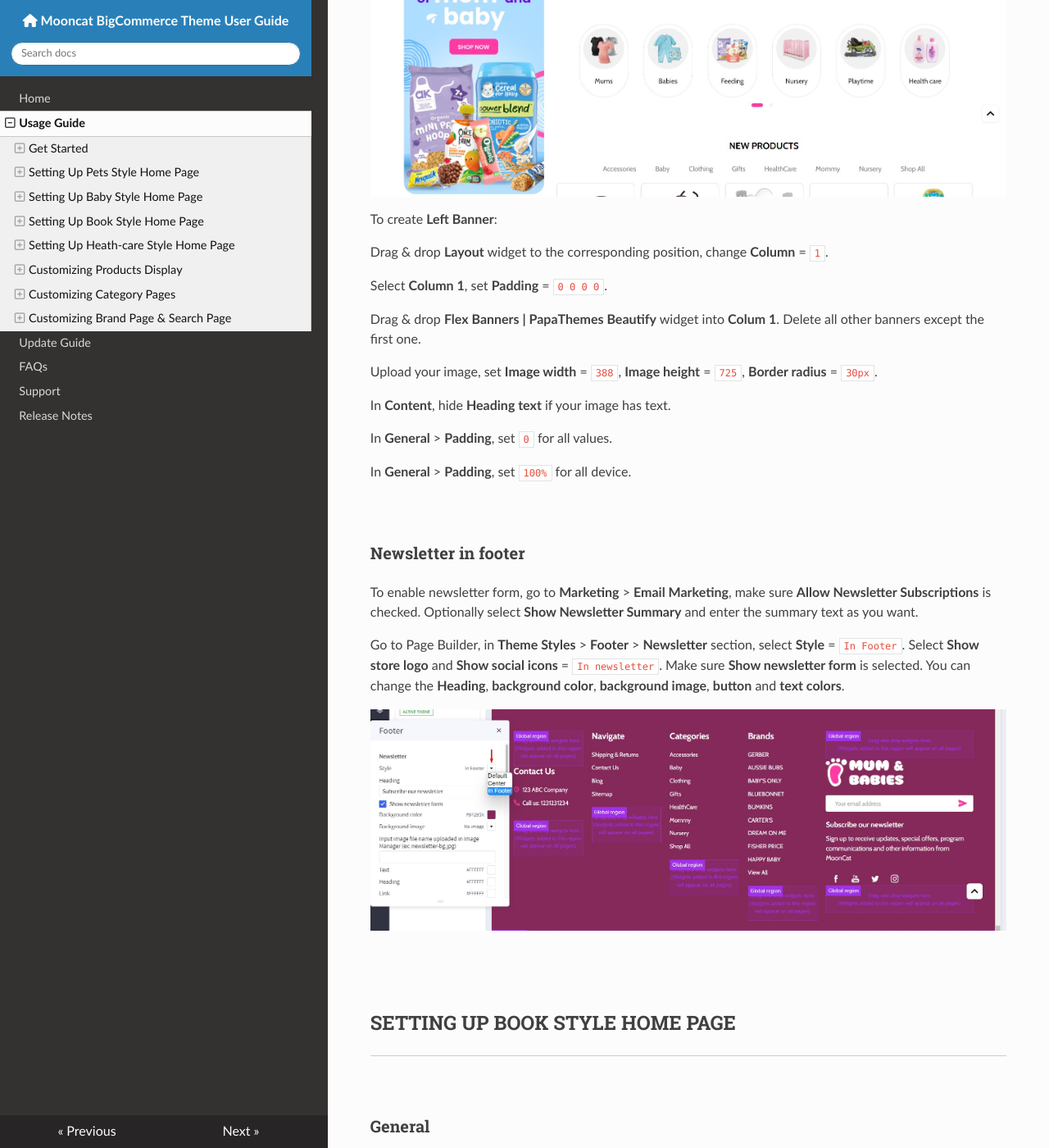
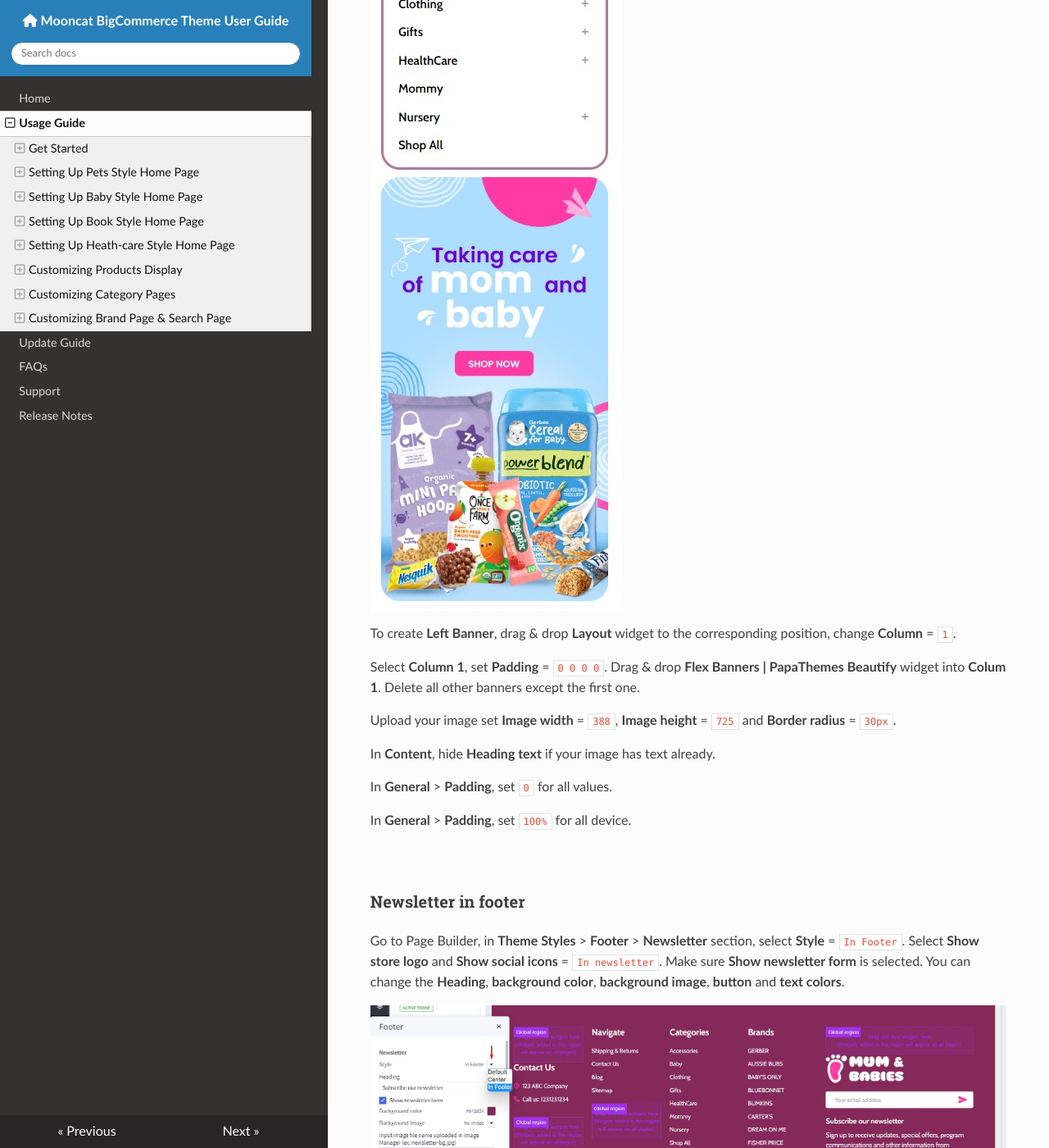
Before and after one commit to allcommerce/bc-mooncat-docs, an MkDocs documentation site: the page built from docs/usage.md, in a window 1280 px wide and 1400 px high, scrolled down 35381 px. Shown: the whole window at 82% size. Built offline with MkDocs 1.6.1, drawn with Linux system fonts in a browser that asks for light colours; nearby versions of some CDN libraries.

Commit message:
fix feedback baby theme

```diff
--- a/docs/usage.md
+++ b/docs/usage.md
@@ -580,25 +580,19 @@
 
 ![left-banner-below-left-sidebar](img/left-banner-below-left-sidebar.jpg)
 
-To create **Left Banner**:
+To create **Left Banner**, drag & drop **Layout** widget to the corresponding position, change **Column** = `1`.
 
-Drag & drop **Layout** widget to the corresponding position, change **Column** = `1`.
+Select **Column 1**, set **Padding** = `0 0 0 0`. Drag & drop **Flex Banners | PapaThemes Beautify** widget into **Colum 1**. Delete all other banners except the first one.
 
-Select **Column 1**, set **Padding** = `0 0 0 0`.
+Upload your image set **Image width** = `388`, **Image height** = `725` and **Border radius** = `30px`.
 
-Drag & drop **Flex Banners | PapaThemes Beautify** widget into **Colum 1**. Delete all other banners except the first one.
-
-Upload your image, set **Image width** = `388`, **Image height** = `725`, **Border radius** = `30px`.
-
-In **Content**, hide **Heading text** if your image has text.
+In **Content**, hide **Heading text** if your image has text already.
 
 In **General** > **Padding**, set `0` for all values.
 
 In **General** > **Padding**, set `100%` for all device.
 
 ### Newsletter in footer
-
-To enable newsletter form, go to **Marketing** > **Email Marketing**, make sure **Allow Newsletter Subscriptions** is checked. Optionally select **Show Newsletter Summary** and enter the summary text as you want.
 
 Go to Page Builder, in **Theme Styles** > **Footer** > **Newsletter** section, select **Style** = `In Footer`. Select **Show store logo** and **Show social icons** = `In newsletter`.
 Make sure **Show newsletter form** is selected. You can change the **Heading**, **background color**, **background image**, **button** and **text colors**.
```
Also changed, not shown: docs/img/left-banner-below-left-sidebar.jpg.
